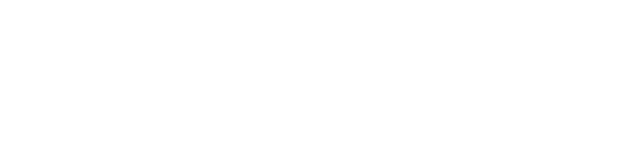
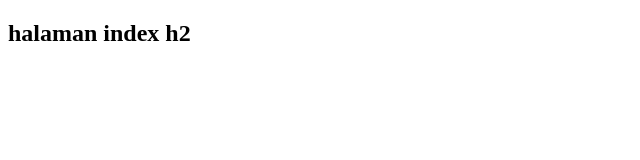
Before and after one commit to Fajar-rai/simulasi_github, a plain HTML site: page index.html in a window 1280 px wide. Shown: the whole page, without its empty margins (0-640 px from the left). Drawn offline with Linux system fonts and the light colour scheme.

Commit message:
menambahkan h2 pada index.html

```diff
--- a/index.html
+++ b/index.html
@@ -6,6 +6,6 @@
     <title>index.html</title>
 </head>
 <body>
-
+    <h2>halaman index h2</h2>
 </body>
 </html>
```
